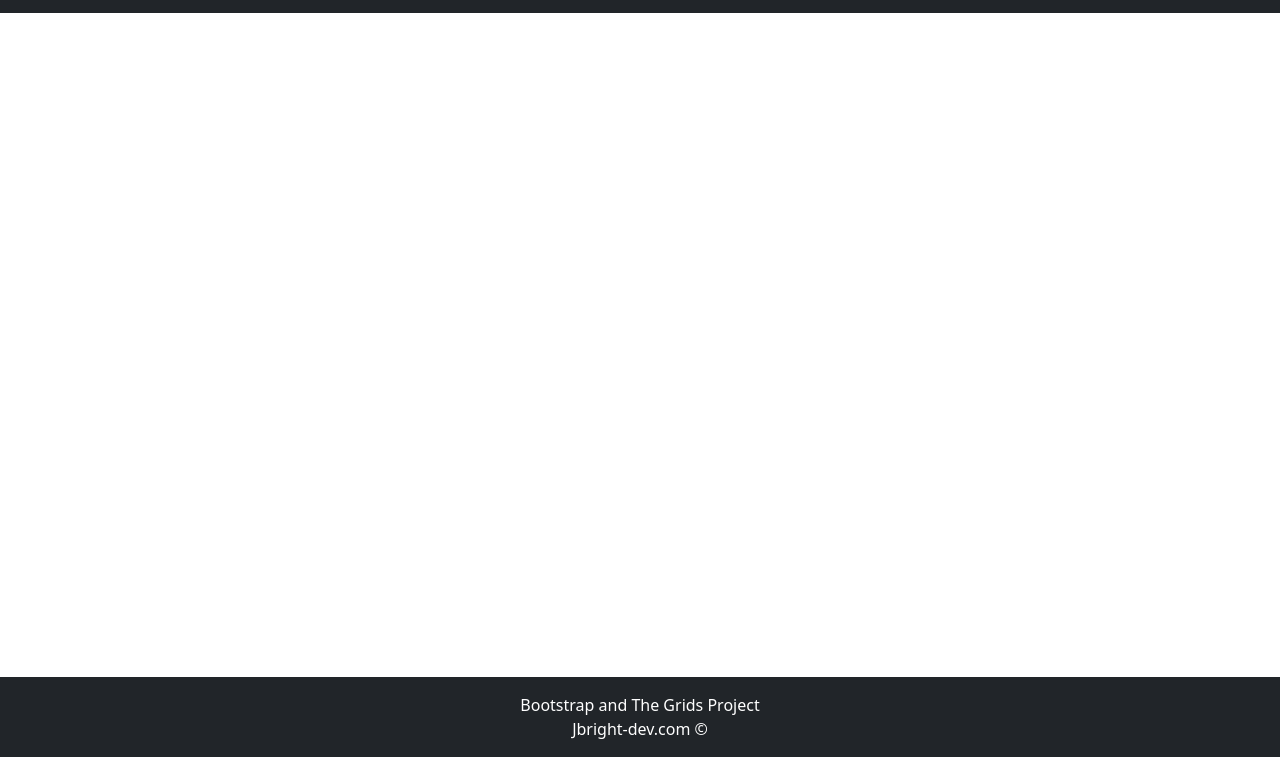
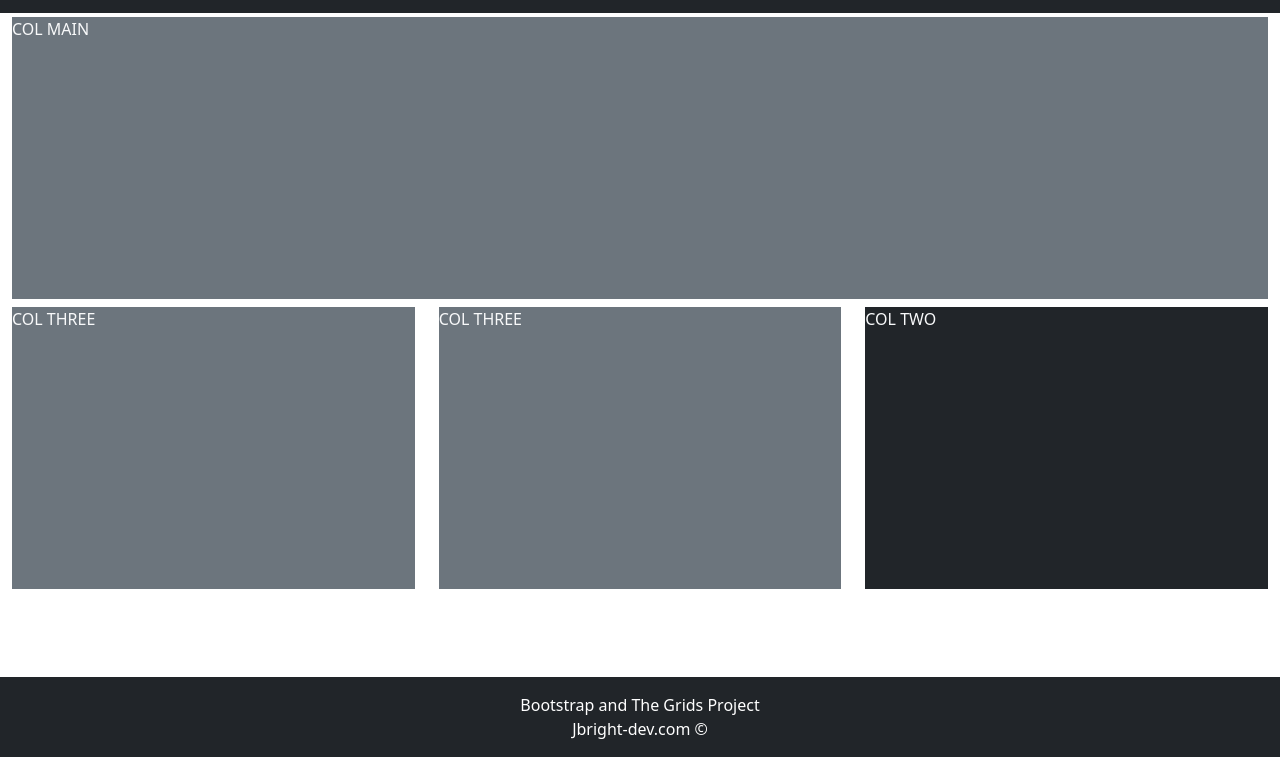
Before and after one commit to jbright-dev/CF-04.BootStrapProject, a plain HTML site: page Grid8.html in a window 1280 px wide. Shown: the part 43-800 px from the top of the page. Drawn offline with nearby package versions, Linux system fonts and the light colour scheme.

Commit message:
Complete Grid 8

```diff
--- a/Grid8.html
+++ b/Grid8.html
@@ -61,9 +61,31 @@
 </nav>
 
     <main class="flex-shrink-0">
-       <div class="container">
+        <div class="container-fluid h-100 minHeight">
+            <div class="row h-100 gy-2 row-cols-1 row-cols-md-2">
+                <div class="col col-md-12">
+                    <div class="bg-secondary text-light h-100">
+                        COL MAIN
+                    </div>
+                </div>
+                <div class="col-md-4 order-last">
+                    <div class="bg-dark text-light h-100">
+                        COL TWO
+                    </div>
+                </div>
+                <div class="col-md-4">
+                    <div class="bg-secondary text-light h-100">
+                        COL THREE
+                    </div>
+                </div>
+                <div class="col-md-4">
+                    <div class="bg-secondary text-light h-100">
+                        COL THREE
+                    </div>
+                </div>
+            </div>
 
-       </div>
+        </div>
     </main>
     <footer class="footer mt-auto py-3 bg-dark sticky-footer">
         <div class="container-fluid text-center">
```
